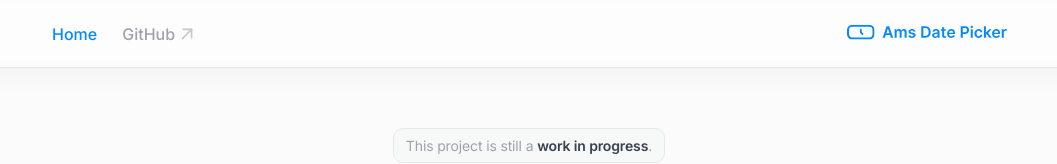
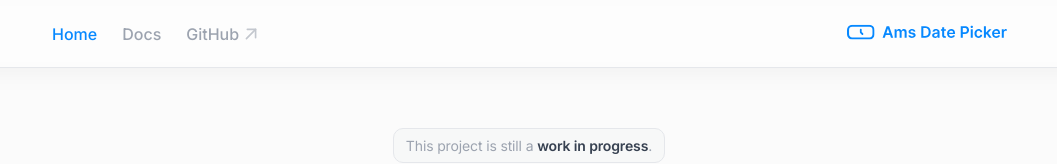
Before and after one commit to lilingxi01/ams-date-picker, a Next.js app: page / in a window 1280 px wide. Shown: the top 164 px of the page, without its empty margins (111-1168 px from the left). Built offline with nearby package versions, Linux system fonts and the light colour scheme.

Commit message:
[Website] Fix navigation bar active state issue.

```diff
--- a/components/navbar.js
+++ b/components/navbar.js
@@ -11,6 +11,10 @@ const navigationItems = [
   {
     name: 'Home',
     url: '/',
+  },
+  {
+    name: 'Docs',
+    url: '/docs',
   },
   {
     name: 'GitHub',
@@ -91,7 +95,9 @@ export const AmsNavigationBar = () => {
                   target={item.external ? '_blank' : undefined}
                   rel={item.external ? 'noopener noreferrer' : undefined}
                   css={{
-                    color: router.pathname.startsWith(item.url) ? AmsDesign.color.accentColor : AmsDesign.color.gray[400],
+                    color: router.pathname === item.url || (item.url !== '/' && router.pathname.startsWith(item.url))
+                      ? AmsDesign.color.accentColor
+                      : AmsDesign.color.gray[400],
                   }}
                 >
                   <span>{item.name}</span>
```
